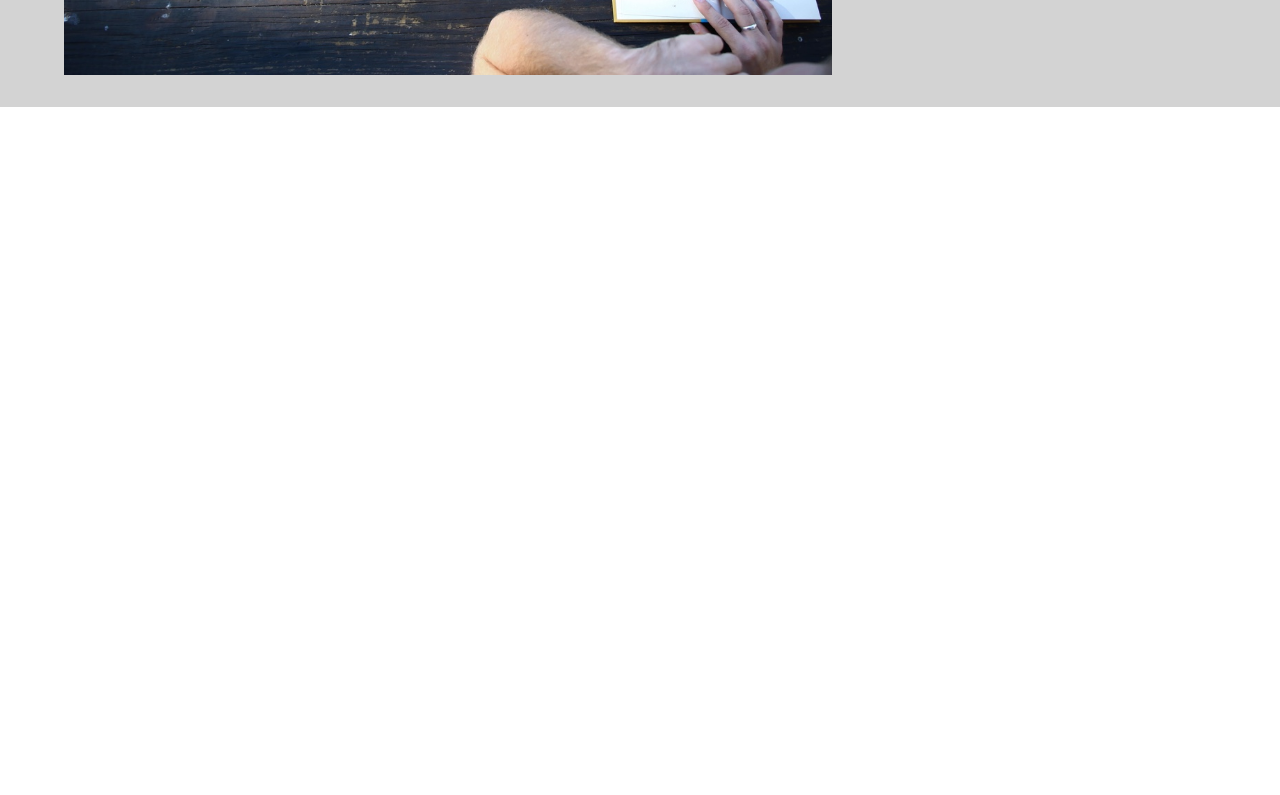
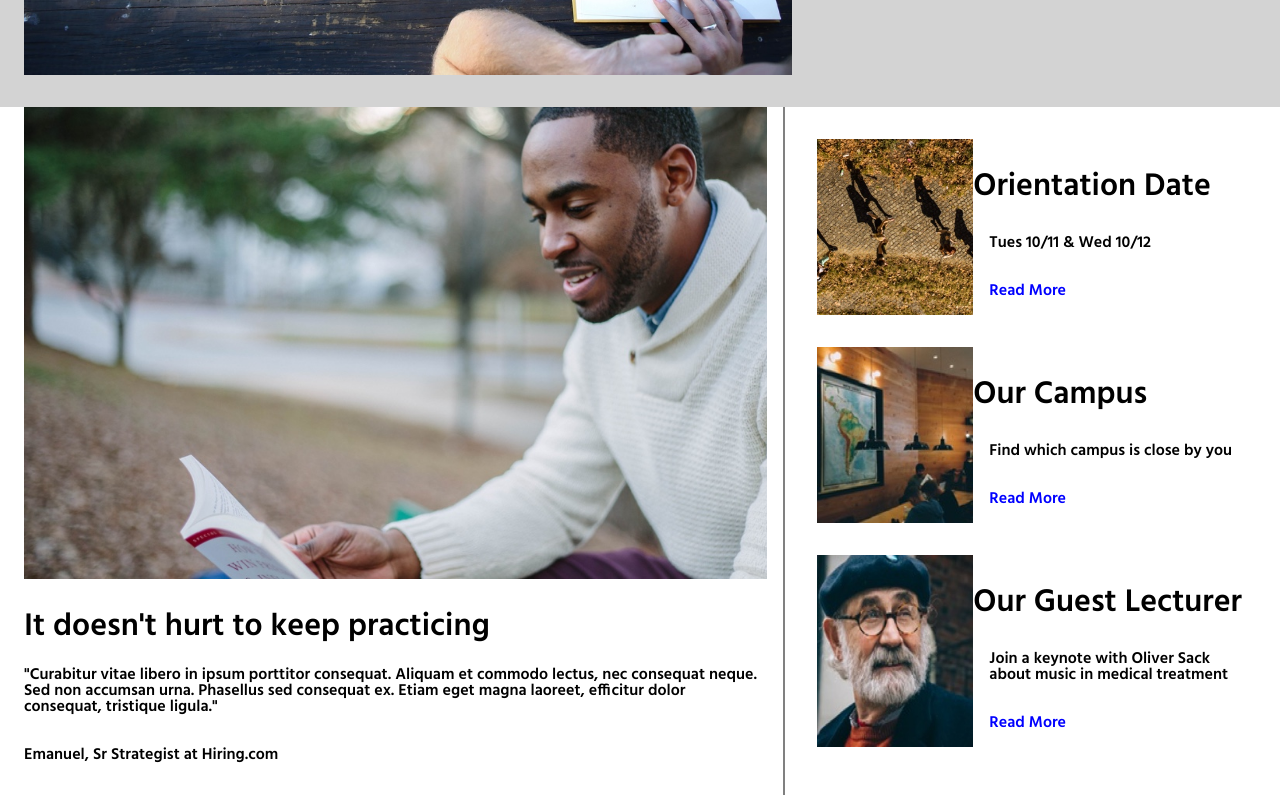
Before and after one commit to rmcknight/Colmar, a plain HTML site: page index.html in a window 1280 px wide. Shown: the part 581-1376 px from the top of the page. Before the commit the page ends 800 px from the top, so only its background shows below. Drawn offline with Linux system fonts and the light colour scheme.

Commit message:
before working on 1/14

```diff
--- a/index.html
+++ b/index.html
@@ -36,5 +36,51 @@
 
         </div>
     </div>
+    <div class="info">
+      <div class="info-main">
+        <div class="img-container">
+        </div>
+          <h2>It doesn't hurt to keep practicing</h2>
+          <p>
+            "Curabitur vitae libero in ipsum porttitor consequat. Aliquam et commodo lectus, nec consequat neque.
+            Sed non accumsan urna. Phasellus sed consequat ex.
+            Etiam eget magna laoreet, efficitur dolor consequat, tristique ligula."
+          </p>
+          <p class="cite">Emanuel, Sr Strategist at Hiring.com</p>
+      </div>
+      <div class="info-items">
+        <div class="info-item" id="orientation">
+          <div class="img-container">
+            <img src="./resources/images/information-orientation.jpg" alt=""/>
+          </div>
+          <div class="info-item-text" >
+            <h4>Orientation Date</h4>
+            <p>Tues 10/11 & Wed 10/12</p>
+            <p class="link">Read More</p>
+          </div>
+        </div>
+        <div class="info-item"  id="campus">
+          <div class="img-container">
+            <img src="./resources/images/information-campus.jpg" alt=""/>
+          </div>
+          <div class="info-item-text">
+            <h4>Our Campus</h4>
+            <p>Find which campus is close by you</p>
+            <p class="link">Read More</p>
+          </div>
+        </div>
+        <div class="info-item" id="guest">
+          <div class="img-container">
+            <img src="./resources/images/information-guest-lecture.jpg" alt=""/>
+          </div>
+          <div class="info-item-text" ">
+            <h4>Our Guest Lecturer</h4>
+            <p>Join a keynote with Oliver Sack about music in medical treatment</p>
+            <p class="link">Read More</p>
+          </div>
+        </div>
+      </div>
+      <!-- end of info-items -->
+    </div>
   </body>
 </html>
--- a/resources/css/style.css
+++ b/resources/css/style.css
@@ -76,7 +76,7 @@ li {
   width: 60%;
   padding: 2rem 1.5rem;
   max-height: 35rem;
-  margin: auto;
+  margin: 0;
 }
 
 .banner-right {
@@ -102,6 +102,94 @@ li {
   font-size: 1.75rem;
   text-align: center;
   padding: 1rem 0;
-  margin-top:  1rem;
 
 }
+
+.img-container {
+    display: flex;
+    justify-content: center;
+    align-content: center;
+    flex-grow: 1;
+    flex-shrink: 0;
+}
+
+
+.info {
+  background-color: white;
+  display: flex;
+/*   flex-flow: column wrap ;  */
+   padding: 0 0 0 24px;
+
+}
+
+.info-main {
+  display: flex;
+  flex-flow: column wrap;
+  width: 60%;
+  flex-grow: 1;
+
+}
+
+.info-main > .img-container {
+    width: 100%;
+    height: 18rem;
+    background-image: url("../images/information-main.jpg");
+    background-size: cover;
+    background-repeat: no-repeat;
+}
+
+
+.info-main h2 {
+  font-size: 2rem;
+  padding: 2rem 0 1.5rem;
+}
+
+.info-main p {
+  margin: 0 0 2rem;
+}
+
+.info-items {
+  display: flex;
+  width: 40%;
+  flex-direction: column;
+  border-left: 2px solid gray;
+
+  padding: 16px 0 32px;
+  margin-left: 1rem;
+}
+
+.info-item {
+  display: flex;
+  margin-left: 1rem;
+  padding: 1rem;
+}
+
+.info-item .img-container {
+  width: 35%;
+  height: auto;
+}
+.info-item-text {
+  display: flex;
+  flex-direction: column;
+  width: 65%;
+}
+.img-container img {
+    width: 100%;
+    height: 100%;
+}
+
+.info-item-text h4 {
+  padding-bottom:1rem;
+  padding-top: 2rem;
+}
+
+
+.info-item-text p {
+  padding: 1rem;
+}
+
+.info-item-text p.link {
+  padding: 1rem;
+  color: blue;
+  font-weight: bold;
+}
```
